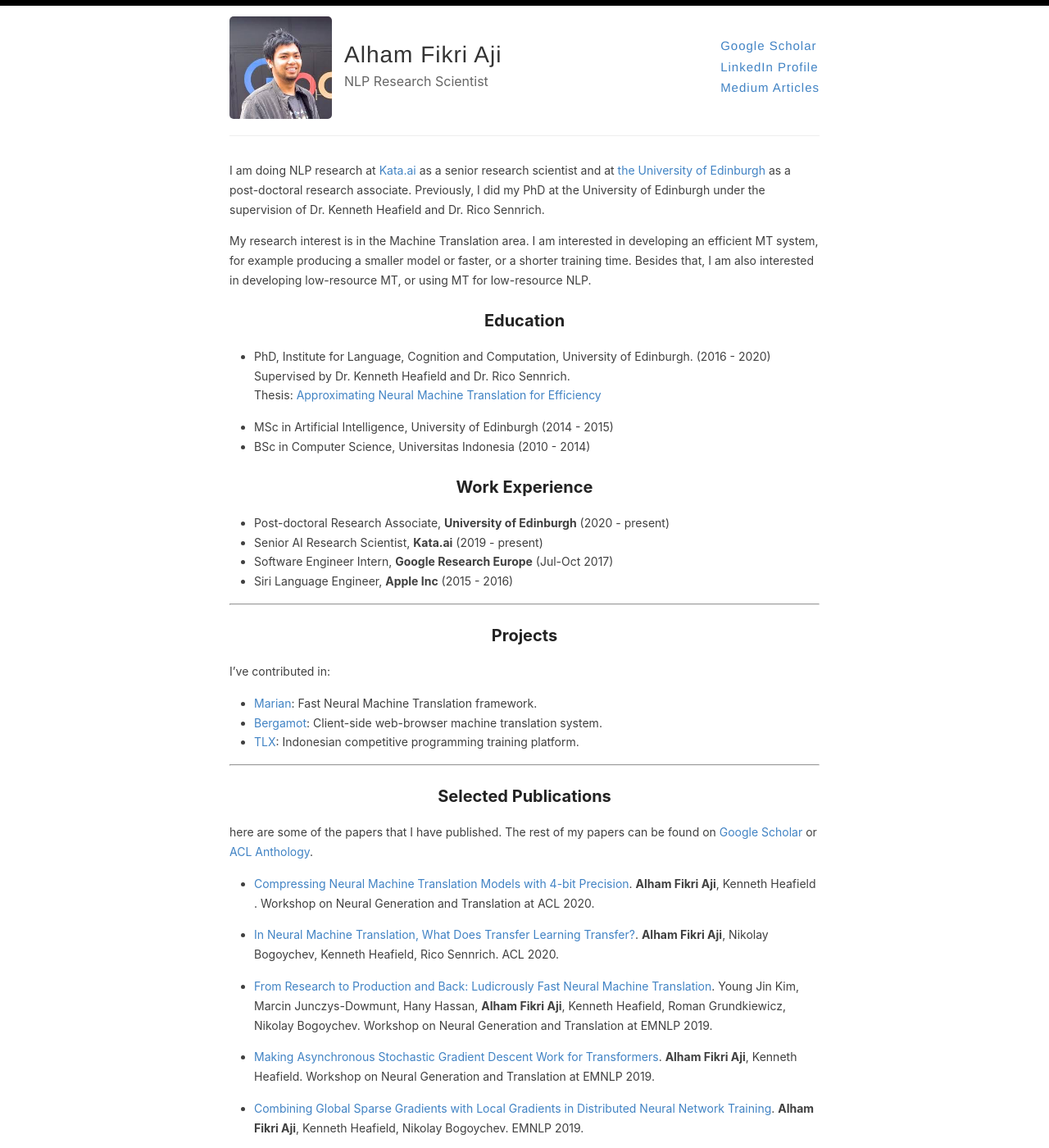
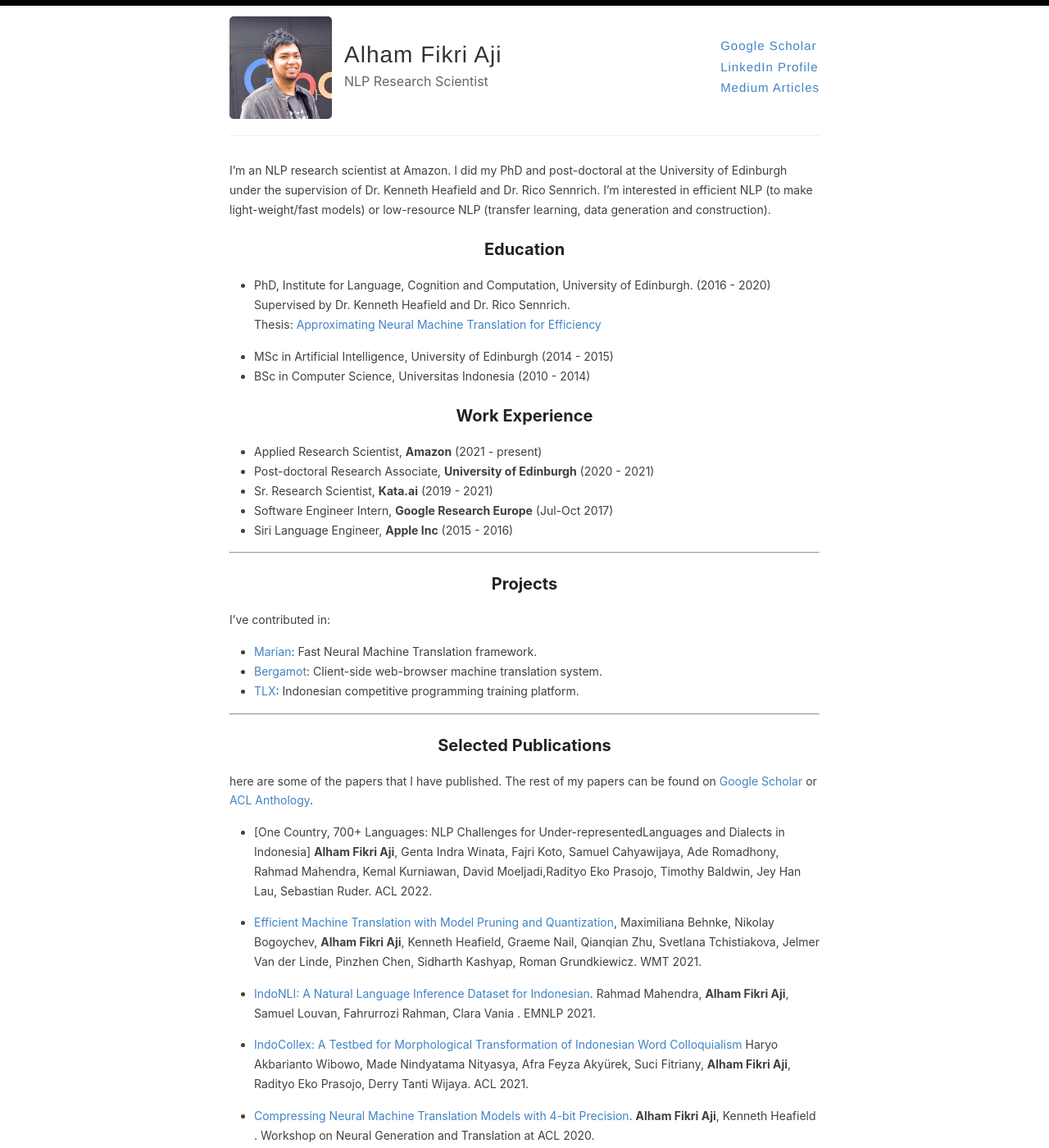
Before and after one commit to afaji/afaji.github.io, a Jekyll site: the page built from index.md, in a window 1280 px wide and 1400 px high. Shown: the whole window at 82% size. Built offline with Jekyll 4.4.1, drawn with Linux system fonts in a browser that asks for light colours.

Commit message:
Update index.md

```diff
--- a/index.md
+++ b/index.md
@@ -2,9 +2,7 @@
 layout: page
 ---
 
-I am doing NLP research at [Kata.ai](https://kata.ai) as a senior research scientist and at [the University of Edinburgh](https://web.inf.ed.ac.uk/ilcc) as a post-doctoral research associate. Previously, I did my PhD at the University of Edinburgh under the supervision of Dr. Kenneth Heafield and Dr. Rico Sennrich.
-
-My research interest is in the Machine Translation area. I am interested in developing an efficient MT system, for example producing a smaller model or faster, or a shorter training time. Besides that, I am also interested in developing low-resource MT, or using MT for low-resource NLP.
+I'm an NLP research scientist at Amazon. I did my PhD and post-doctoral at the University of Edinburgh under the supervision of Dr. Kenneth Heafield and Dr. Rico Sennrich. I'm interested in efficient NLP (to make light-weight/fast models) or low-resource NLP (transfer learning, data generation and construction).
 
 ### Education
 
@@ -16,9 +14,9 @@ My research interest is in the Machine Translation area. I am interested in deve
 - BSc in Computer Science, Universitas Indonesia (2010 - 2014)
 
 ### Work Experience
-
-- Post-doctoral Research Associate, __University of Edinburgh__ (2020 - present)
-- Senior AI Research Scientist, __Kata.ai__ (2019 - present)
+- Applied Research Scientist, __Amazon__ (2021 - present)
+- Post-doctoral Research Associate, __University of Edinburgh__ (2020 - 2021)
+- Sr. Research Scientist, __Kata.ai__ (2019 - 2021)
 - Software Engineer Intern, __Google Research Europe__ (Jul-Oct 2017)
 - Siri Language Engineer, __Apple Inc__ (2015 - 2016)
 
@@ -36,6 +34,14 @@ I've contributed in:
 ### Selected Publications
 here are some of the papers that I have published. The rest of my papers can be found on [Google Scholar](https://scholar.google.com/citations?user=0Cyfqv4AAAAJ&hl=en&oi=ao) or [ACL Anthology](https://www.aclweb.org/anthology/people/a/alham-fikri-aji/).
 
+- [One Country, 700+ Languages: NLP Challenges for Under-representedLanguages and Dialects in Indonesia] __Alham Fikri Aji__, Genta Indra Winata, Fajri Koto, Samuel Cahyawijaya, Ade Romadhony, Rahmad Mahendra, Kemal Kurniawan, David Moeljadi,Radityo Eko Prasojo, Timothy Baldwin, Jey Han Lau, Sebastian Ruder. ACL 2022.
+
+- [Efficient Machine Translation with Model Pruning and Quantization](https://aclanthology.org/2021.wmt-1.74/), Maximiliana Behnke, Nikolay Bogoychev, __Alham Fikri Aji__, Kenneth Heafield, Graeme Nail, Qianqian Zhu, Svetlana Tchistiakova, Jelmer Van der Linde, Pinzhen Chen, Sidharth Kashyap, Roman Grundkiewicz. WMT 2021.
+
+- [IndoNLI: A Natural Language Inference Dataset for Indonesian](https://aclanthology.org/2021.emnlp-main.821/). Rahmad Mahendra, __Alham Fikri Aji__, Samuel Louvan, Fahrurrozi Rahman, Clara Vania . EMNLP 2021.
+
+- [IndoCollex: A Testbed for Morphological Transformation of Indonesian Word Colloquialism](https://aclanthology.org/2021.findings-acl.280.pdf) Haryo Akbarianto Wibowo, Made Nindyatama Nityasya, Afra Feyza Akyürek, Suci Fitriany, __Alham Fikri Aji__, Radityo Eko Prasojo, Derry Tanti Wijaya. ACL 2021.
+
 - [Compressing Neural Machine Translation Models with 4-bit Precision](https://www.aclweb.org/anthology/2020.ngt-1.4.pdf). __Alham Fikri Aji__, Kenneth Heafield . Workshop on Neural Generation and Translation at ACL 2020.
 
 - [In Neural Machine Translation, What Does Transfer Learning Transfer?](https://www.aclweb.org/anthology/2020.acl-main.688.pdf). __Alham Fikri Aji__, Nikolay Bogoychev, Kenneth Heafield, Rico Sennrich. ACL 2020.
@@ -50,7 +56,6 @@ here are some of the papers that I have published. The rest of my papers can be
 
 - [Accelerating asynchronous stochastic gradient descent for neural machine translation](https://www.aclweb.org/anthology/D18-1332.pdf). Nikolay Bogoychev, Kenneth Heafield, __Alham Fikri Aji__, Marcin Junczys-Dowmunt. EMNLP 2018.
 
-
 - [Sparse communication for distributed gradient descent](https://www.aclweb.org/anthology/D17-1045.pdf). __Alham Fikri Aji__, Kenneth Heafield. EMNLP 2017.
 
 ---
```
